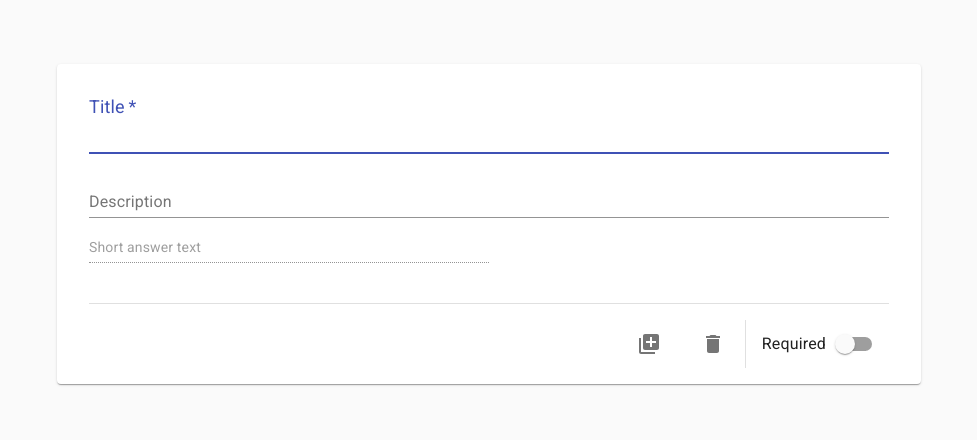
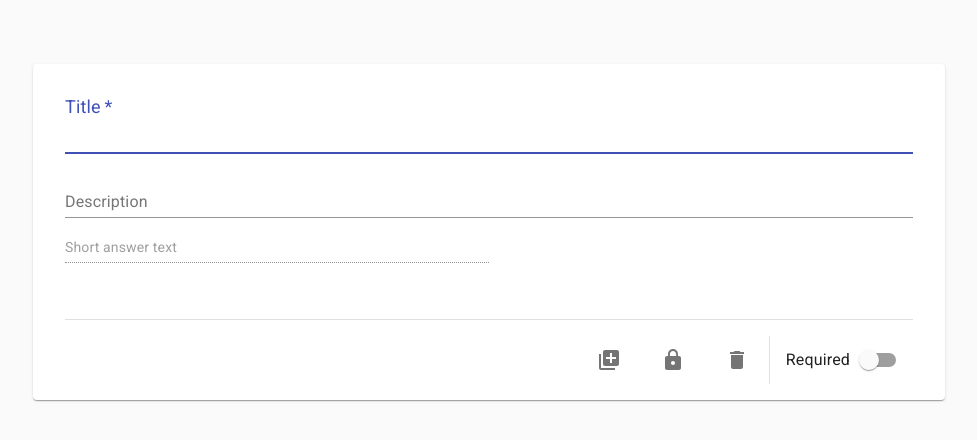
Before and after one commit to freemagee/form-builder, a React (Create React App) app: page / in a window 1280 px wide. Shown: the top 440 px of the page, without its empty margins (151-1128 px from the left). Built offline with nearby package versions, Linux system fonts and the light colour scheme.

Commit message:
Add click outside functionality

```diff
--- a/public/index.html
+++ b/public/index.html
@@ -21,6 +21,12 @@
     -->
     <title>React App</title>
     <link rel="stylesheet" href="https://fonts.googleapis.com/css?family=Roboto:300,400,500">
+    <style>
+      body {
+        margin: 0;
+        background-color: #fafafa;
+      }
+    </style>
   </head>
   <body>
     <noscript>You need to enable JavaScript to run this app.</noscript>
--- a/src/App.js
+++ b/src/App.js
@@ -1,25 +1,33 @@
-import React from 'react';
-import { withStyles } from '@material-ui/core/styles';
+import React, { useState } from 'react';
+import { makeStyles } from '@material-ui/core/styles';
 import QuestionType from './QuestionType';
-import Container from '@material-ui/core/Container';
+import Box from '@material-ui/core/Box';
 
-const MyContainer = withStyles({
-  '@global': {
-    body: {
-      margin: 0,
-      backgroundColor: '#fafafa',
-    },
-  },
-  root: {
-    marginTop: '4rem',
-  },
-})(Container);
+// 'Extend' the default styles
+const useStyles = makeStyles(theme => ({
+  box: {
+    marginTop: theme.spacing(8),
+  }
+}));
 
 function App() {
+  const classes = useStyles();
+
+  const [clickOutside, setClickOutside] = useState({ clickOutside: false });
+
+  const outsideClick = event => {
+    event.preventDefault();
+    setClickOutside({ clickOutside: true });
+  };
+
+  const childIsActive = () => {
+    setClickOutside({ clickOutside: false });
+  };
+
   return (
-    <MyContainer component="main" maxWidth="md">
-      <QuestionType />
-    </MyContainer>
+    <Box component="main" className={classes.box} onClick={outsideClick}>
+      <QuestionType outside={ clickOutside } isActive={childIsActive} />
+    </Box>
   )
 }
 
--- a/src/QuestionType.js
+++ b/src/QuestionType.js
@@ -1,4 +1,5 @@
 import React from 'react';
+import PropTypes from 'prop-types';
 import { makeStyles } from '@material-ui/core/styles';
 import Container from '@material-ui/core/Container';
 import Paper from '@material-ui/core/Paper';
@@ -13,6 +14,7 @@ import Divider from '@material-ui/core/Divider';
 import IconButton from '@material-ui/core/IconButton';
 import DeleteIcon from '@material-ui/icons/Delete';
 import DuplicateIcon from '@material-ui/icons/AddToPhotos';
+import LockIcon from '@material-ui/icons/Lock';
 
 // 'Extend' the default styles
 const useStyles = makeStyles(theme => ({
@@ -28,7 +30,6 @@ const useStyles = makeStyles(theme => ({
     },
   },
   paper: {
-    marginTop: theme.spacing(8),
     paddingTop: theme.spacing(4),
     paddingLeft: theme.spacing(4),
     paddingRight: theme.spacing(4),
@@ -36,7 +37,6 @@ const useStyles = makeStyles(theme => ({
   paperActive: {
     boxShadow: theme.shadows[7],
     borderLeft: `3px solid ${theme.palette.primary.main}`,
-    marginTop: theme.spacing(8),
     paddingTop: theme.spacing(4),
     paddingLeft: theme.spacing(4),
     paddingRight: theme.spacing(4),
@@ -59,7 +59,7 @@ const useStyles = makeStyles(theme => ({
   footer: {
     display: 'flex',
     justifyContent: 'flex-end',
-    marginTop: theme.spacing(4),
+    marginTop: theme.spacing(6),
     padding: theme.spacing(2),
     borderTop: `1px solid ${theme.palette.grey[300]}`,
   },
@@ -69,7 +69,7 @@ const useStyles = makeStyles(theme => ({
   },
 }));
 
-function QuestionType() {
+function QuestionType(props) {
   const classes = useStyles();
 
   const [state, setState] = React.useState({
@@ -82,16 +82,23 @@ function QuestionType() {
   };
 
   const handleFocus = event => {
-    event.preventDefault();
+    event.stopPropagation();
     setState({ ...state, active: true });
+    props.isActive();
   };
 
   const formClick = event => {
     event.stopPropagation();
   }
 
+  if (props.outside.clickOutside === true && state.active === true) {
+    console.log('I guess something was clicked');
+    // Currently uncommenting the below will trigger an infinite loop.
+    setState({ ...state, active: false });
+  }
+
   return (
-    <Container>
+    <Container maxWidth="md">
       <Paper
         className={(state.active === true) ? classes.paperActive : classes.paper}
         onClick={handleFocus}
@@ -125,6 +132,11 @@ function QuestionType() {
                 <DuplicateIcon />
               </IconButton>
             </Tooltip>
+            <Tooltip title="Sensitive answer">
+              <IconButton className={classes.button} aria-label="Sensitive answer">
+                <LockIcon />
+              </IconButton>
+            </Tooltip>
             <Tooltip title="Delete">
               <IconButton className={classes.button} aria-label="Delete">
                 <DeleteIcon />
@@ -151,4 +163,8 @@ function QuestionType() {
   );
 }
 
+QuestionType.propTypes = {
+  outside: PropTypes.object.isRequired,
+};
+
 export default QuestionType;
```
